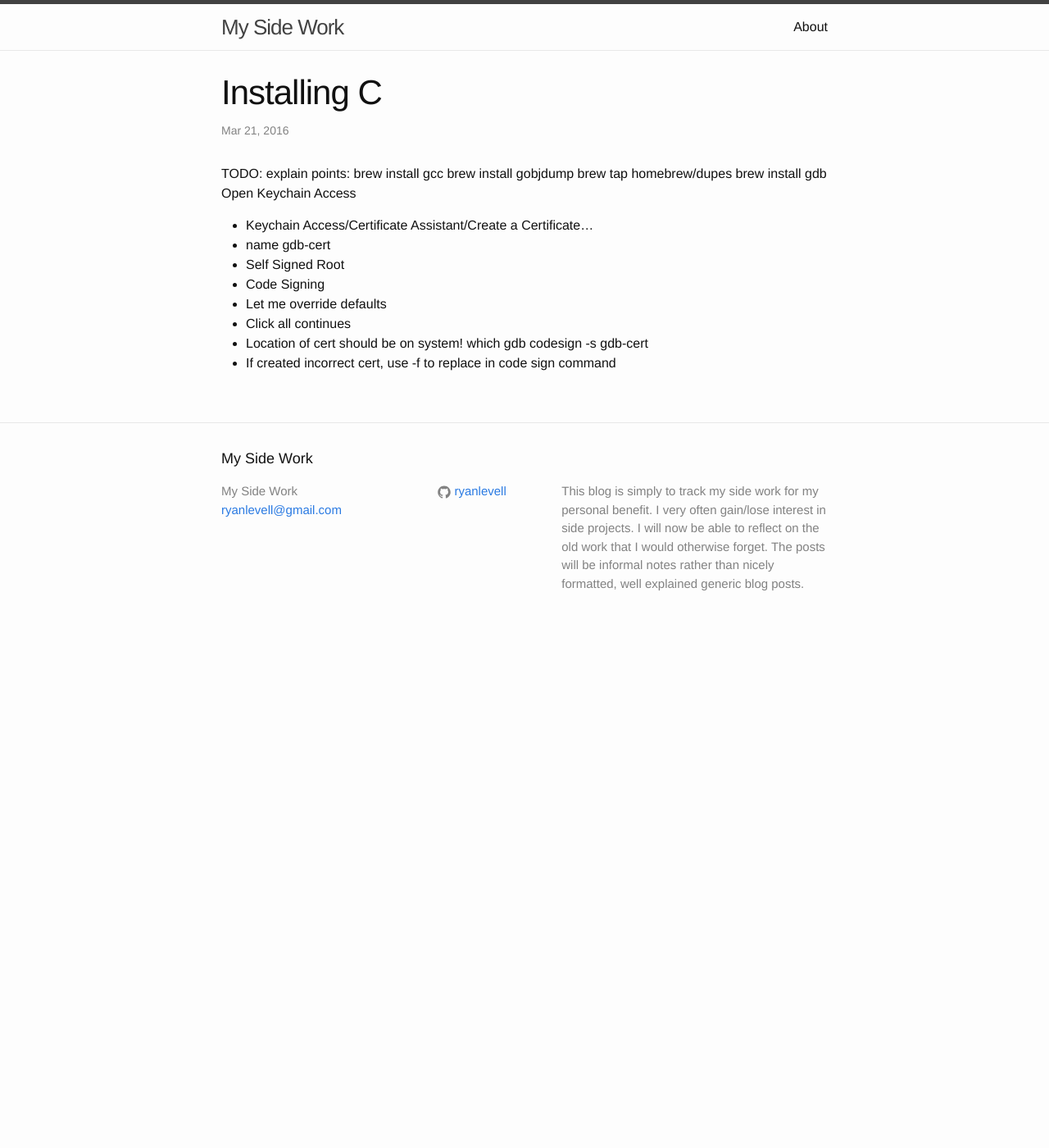
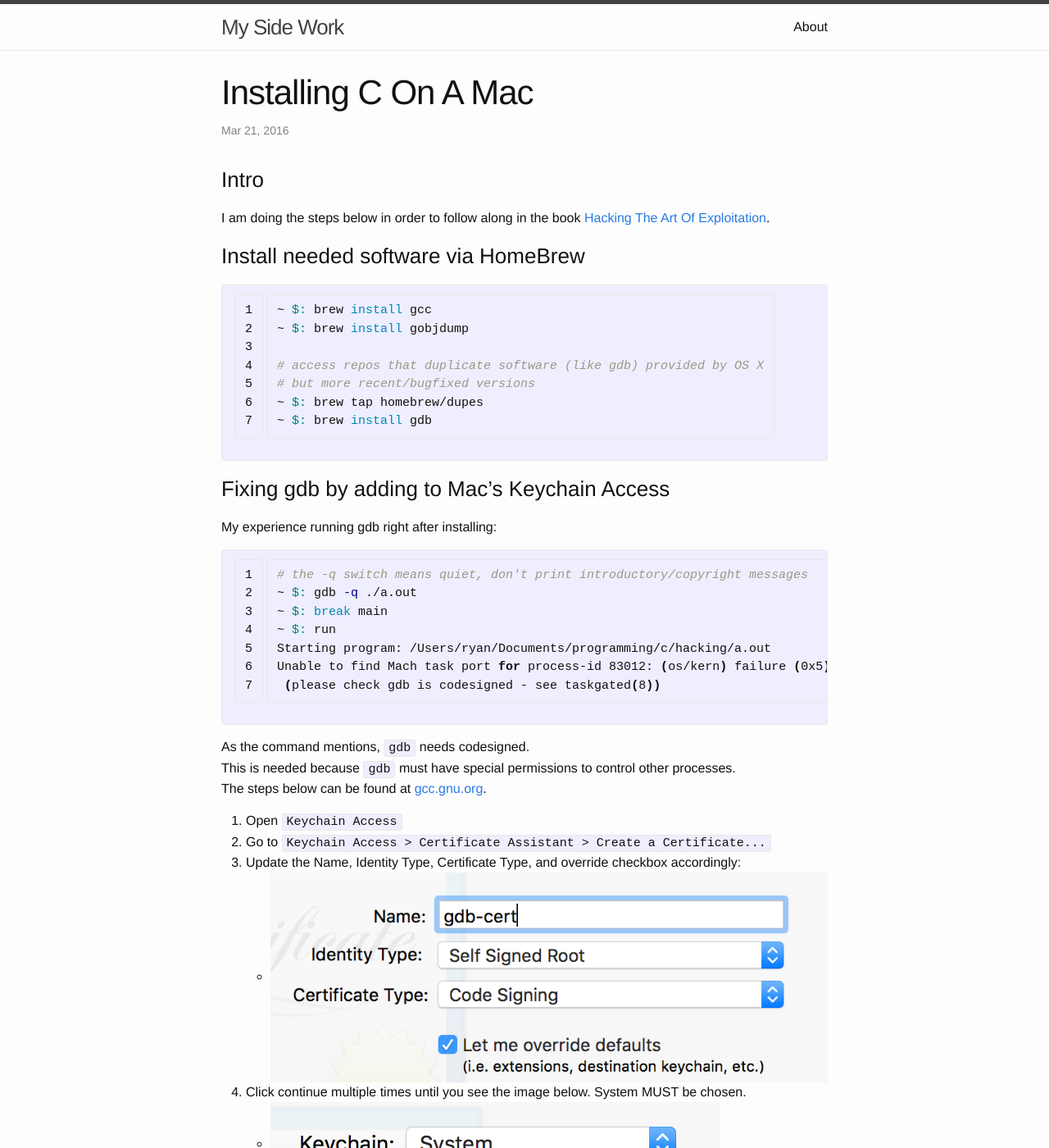
Before and after one commit to ryanlevell/ryanlevell.github.io, a Jekyll site: the page built from _posts/2016-03-20-install-c-on-mac.md, in a window 1280 px wide and 1400 px high. Shown: the whole window at 82% size. Built offline with Jekyll 4.4.1, drawn with Linux system fonts in a browser that asks for light colours; some of the changed text lies outside the part shown.

Commit message:
Finished install-c post.

```diff
--- a/_posts/2016-03-20-install-c-on-mac.md
+++ b/_posts/2016-03-20-install-c-on-mac.md
@@ -1,23 +1,64 @@
 ---
 layout: post
-title:  "Installing C"
+title:  "Installing C On A Mac"
 date:   2016-03-20 23:03:03 -0500
 categories: hacking c mac keychain homebrew gdb codesign gcc
 ---
 
-TODO: explain points:
-brew install gcc
-brew install gobjdump
-brew tap homebrew/dupes
-brew install gdb
-Open Keychain Access
-- Keychain Access/Certificate Assistant/Create a Certificate...
-- name gdb-cert
-- Self Signed Root
-- Code Signing
-- Let me override defaults
-- Click all continues
-- Location of cert should be on system!
+### Intro
+I am doing the steps below in order to follow along in the book [Hacking The Art Of Exploitation](http://www.amazon.com/Hacking-The-Art-Exploitation-Edition/dp/1593271441).
+
+### Install needed software via HomeBrew
+{% highlight bash linenos %}
+~ $: brew install gcc
+~ $: brew install gobjdump
+
+# access repos that duplicate software (like gdb) provided by OS X
+# but more recent/bugfixed versions
+~ $: brew tap homebrew/dupes
+~ $: brew install gdb
+{% endhighlight %}
+
+### Fixing gdb by adding to Mac's Keychain Access
+
+My experience running gdb right after installing:
+{% highlight bash linenos %}
+# the -q switch means quiet, don't print introductory/copyright messages
+~ $: gdb -q ./a.out
+~ $: break main
+~ $: run
+Starting program: /Users/ryan/Documents/programming/c/hacking/a.out
+Unable to find Mach task port for process-id 83012: (os/kern) failure (0x5).
+ (please check gdb is codesigned - see taskgated(8))
+{% endhighlight %}
+
+As the command mentions, `gdb` needs codesigned.
+This is needed because `gdb` must have special permissions to control other processes.
+The steps below can be found at [gcc.gnu.org](https://gcc.gnu.org/onlinedocs/gcc-4.8.1/gnat_ugn_unw/Codesigning-the-Debugger.html).
+
+1. Open `Keychain Access`
+2. Go to `Keychain Access > Certificate Assistant > Create a Certificate...`
+3. Update the Name, Identity Type, Certificate Type, and override checkbox accordingly:
+ * ![keychain cert info](/assets/keychain_screenshot_1.png)
+4. Click continue multiple times until you see the image below. System MUST be chosen.
+ * ![keychain cert location](/assets/keychain_screenshot_2.png)
+5. Verify the certificate is on the System by looking at all certficates in Keychain Access
+ * ![keychain cert list](/assets/keychain_screenshot_3.png)
+
+#### Do the codesign
+{% highlight bash linenos %}
 which gdb
 codesign -s gdb-cert <path to gdb>
-* If created incorrect cert, use -f to replace in code sign command
+{% endhighlight %}
+
+### NOTES
+I don't remember why, but all taskgated processes may need killed:
+{% highlight bash linenos %}
+sudo killall taskgated
+{% endhighlight %}
+
+If you make a mistake while creating the cert, such as creating it in `login` instead of `System`, you can delete and replace it using the `-f` switch.
+{% highlight bash linenos %}
+# after deleting and recreating in Keychain Access
+codesign -f -s gdb-cert <path to gdb>
+{% endhighlight %}
```
Also changed, not shown: _posts/2016-03-20-github-pages-and-jekyll.md (+1 -1 lines), assets/keychain_screenshot_1.png (added), assets/keychain_screenshot_2.png (added), assets/keychain_screenshot_3.png (added).
